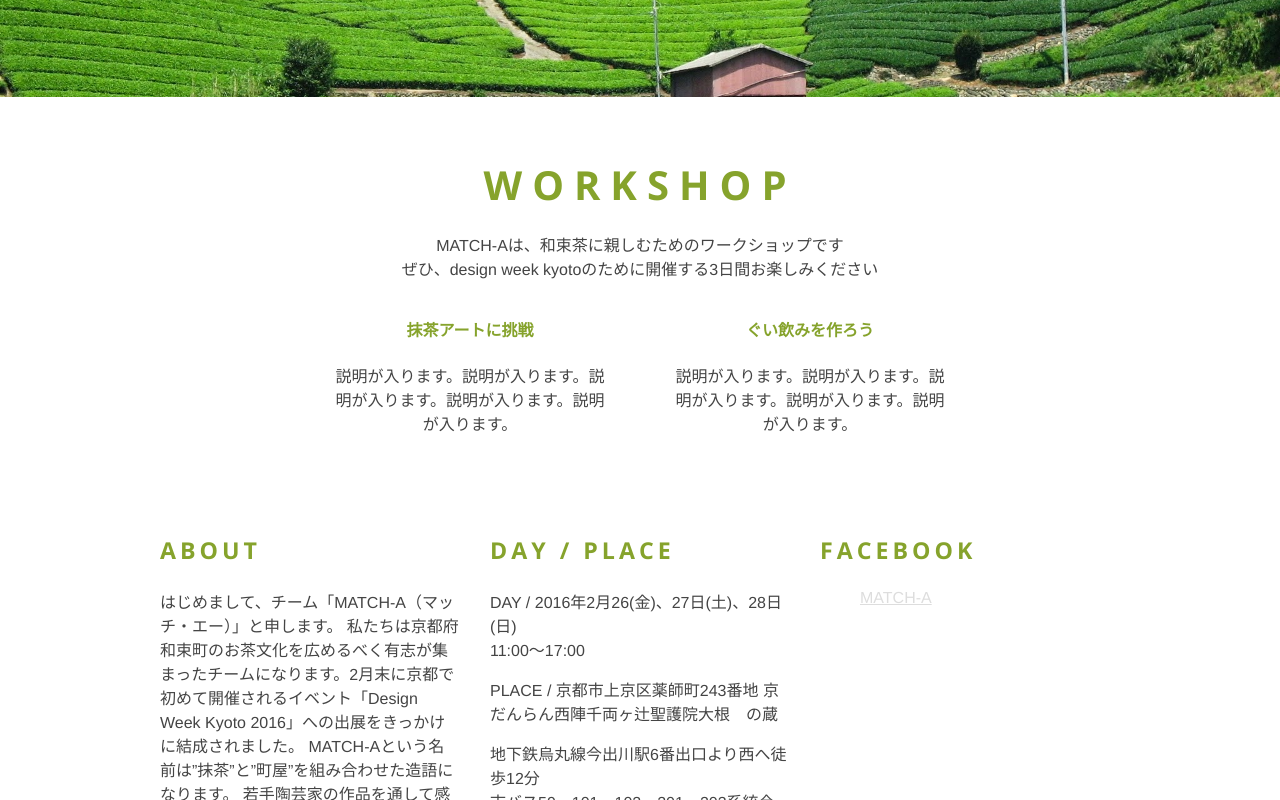
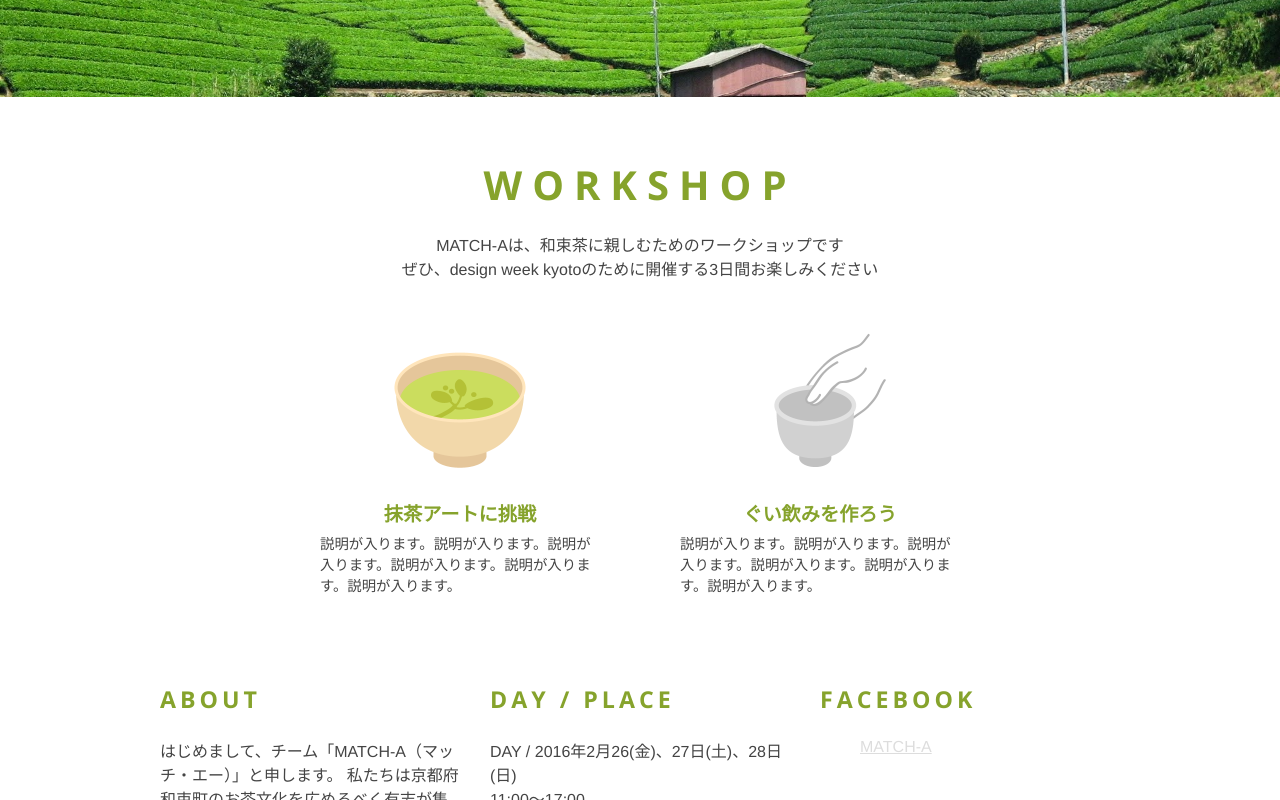
Before and after one commit to yulily100/match-a, a website: page index.html in a window 1280 px wide. Shown: the part 563-1363 px from the top of the page. Drawn offline with nearby package versions, Linux system fonts and the light colour scheme; files that its build step writes are made by us from their sources.

Commit message:
画像追加する

```diff
--- a/index.html
+++ b/index.html
@@ -54,12 +54,14 @@
         ぜひ、design week kyotoのために開催する3日間お楽しみください</p>
       <div class="workshop-detail">
         <div class="workshop-contents">
-          <h4>抹茶アートに挑戦</h4>
-          <p>説明が入ります。説明が入ります。説明が入ります。説明が入ります。説明が入ります。</p>
+          <img src="/images/workshop-art.png" alt="抹茶アートに挑戦">
+          <h4 class="workshop-title">抹茶アートに挑戦</h4>
+          <p class="workshop-description">説明が入ります。説明が入ります。説明が入ります。説明が入ります。説明が入ります。説明が入ります。</p>
         </div>
         <div class="workshop-contents">
-          <h4>ぐい飲みを作ろう</h4>
-          <p>説明が入ります。説明が入ります。説明が入ります。説明が入ります。説明が入ります。</p>
+          <img src="/images/workshop-guinomi.png" alt="ぐい飲みを作ろう">
+          <h4 class="workshop-title">ぐい飲みを作ろう</h4>
+          <p class="workshop-description">説明が入ります。説明が入ります。説明が入ります。説明が入ります。説明が入ります。説明が入ります。</p>
         </div>
       </div>
     </div>
--- a/sass/lib/_core.scss
+++ b/sass/lib/_core.scss
@@ -27,7 +27,7 @@ header {
   font-weight: bold;
   margin: 5px 0 0 0;
 }
-h2, h3, h4 {
+h2, h3 {
   color: $primary;
   font-family: 'Open Sans', sans-serif;
 }
@@ -42,13 +42,27 @@ h2, h3, h4 {
 }
 .workshop-detail {
   @include clearfix();
-  margin: 0 auto;
-  width: 680px;
+  margin: 50px auto 0;
+  width: 720px;
 }
 .workshop-contents {
   width: 280px;
   float: left;
-  margin: 0 30px;
+  margin: 0 40px;
+  img {
+    width: 160px;
+    height: 160px;
+  }
+}
+.workshop-title {
+  margin: 5px 0;
+  font-size: 120%;
+  color: $primary;
+}
+.workshop-description {
+  margin: 5px 0;
+  font-size: 90%;
+  text-align: left;
 }
 .sub-title {
   font-size: 145%;
```
Also changed, not shown: css/style.css, images/workshop-art.png (added), images/workshop-guinomi.png (added).
